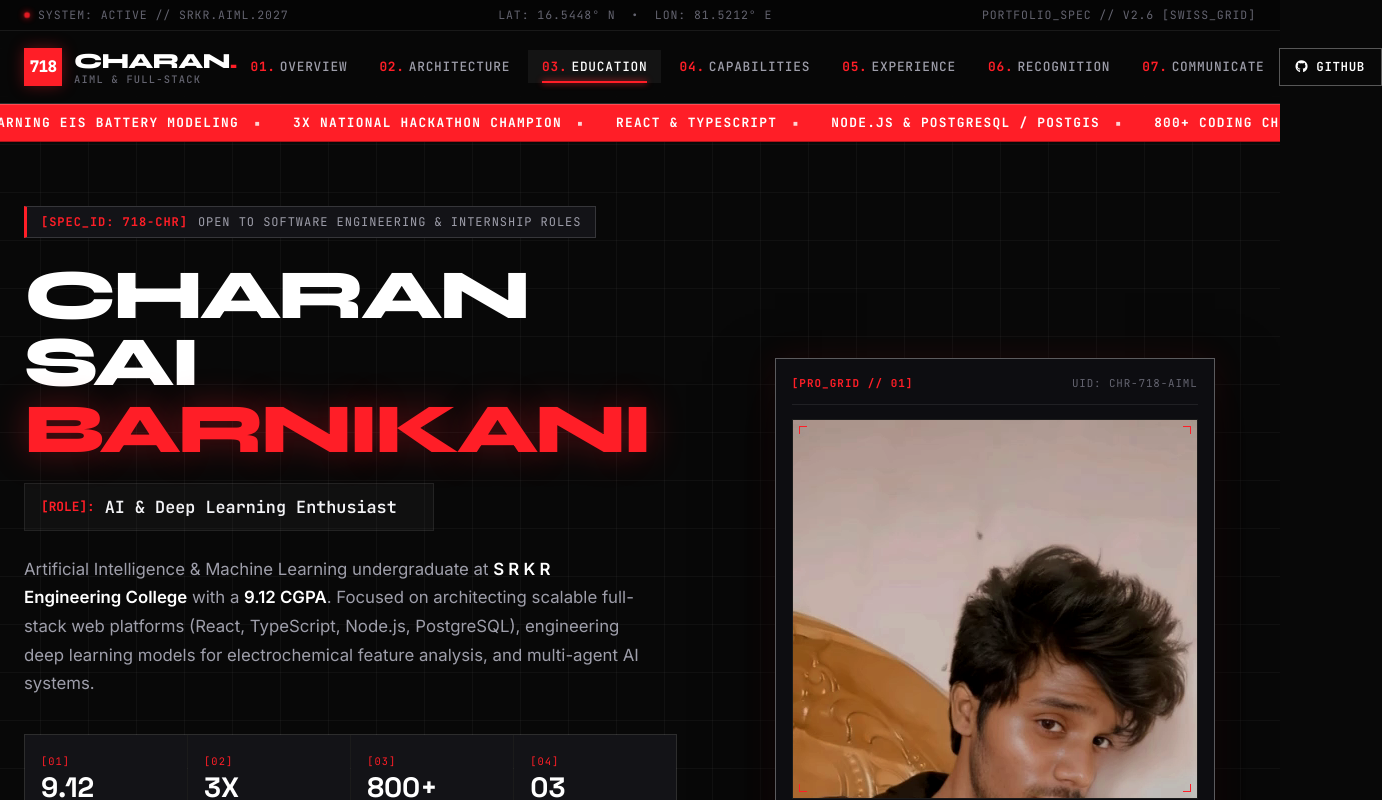
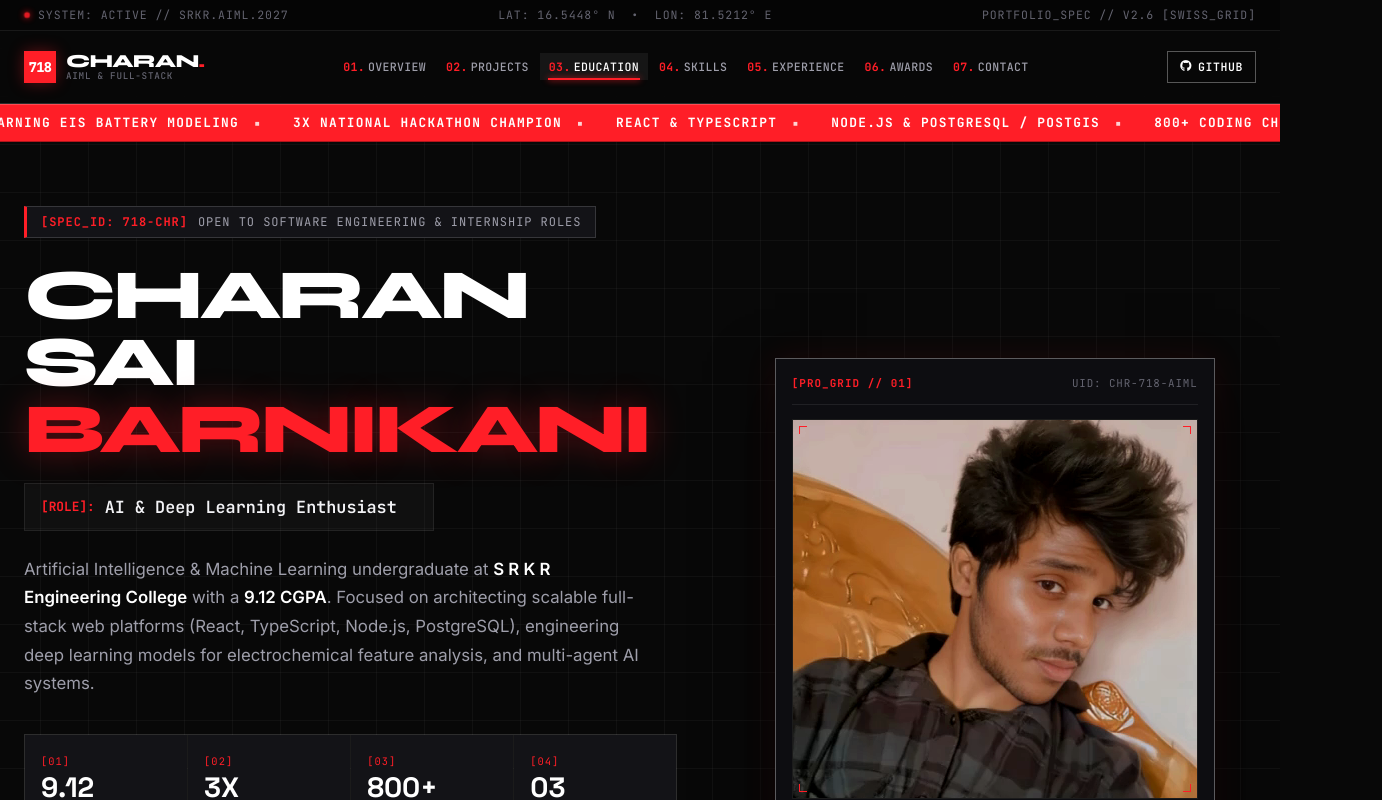
Before and after one commit to Charan-718/Charan-Portfolio, a React (Create React App) app in the folder frontend/: page / in a window 1280 px wide. Shown: the top 800 px of the page, 1382 px wide, since content can reach past the window. Built offline with nearby package versions, Linux system fonts and the light colour scheme.

Commit message:
Refine navbar layout to prevent overlapping and center profile portrait image

```diff
--- a/frontend/src/App.js
+++ b/frontend/src/App.js
@@ -345,12 +345,12 @@ function App() {
   // Navigation Items with Swiss Numbering
   const navLinks = [
     { id: 'hero', num: '01', label: 'Overview' },
-    { id: 'projects', num: '02', label: 'Architecture' },
+    { id: 'projects', num: '02', label: 'Projects' },
     { id: 'education', num: '03', label: 'Education' },
-    { id: 'skills', num: '04', label: 'Capabilities' },
+    { id: 'skills', num: '04', label: 'Skills' },
     { id: 'experience', num: '05', label: 'Experience' },
-    { id: 'achievements', num: '06', label: 'Recognition' },
-    { id: 'contact', num: '07', label: 'Communicate' }
+    { id: 'achievements', num: '06', label: 'Awards' },
+    { id: 'contact', num: '07', label: 'Contact' }
   ];
 
   return (
--- a/frontend/src/index.css
+++ b/frontend/src/index.css
@@ -210,19 +210,21 @@ button {
   align-items: center;
   justify-content: space-between;
   height: var(--header-height);
+  gap: 16px;
 }
 
 /* Brand Logo with Swiss Geometric Mark */
 .logo-brand {
   display: flex;
   align-items: center;
-  gap: 12px;
+  gap: 10px;
   text-align: left;
+  flex-shrink: 0;
 }
 
 .logo-badge {
-  width: 38px;
-  height: 38px;
+  width: 32px;
+  height: 32px;
   background: var(--vermillion);
   color: var(--text-white);
   display: flex;
@@ -230,11 +232,12 @@ button {
   justify-content: center;
   font-family: var(--font-mono);
   font-weight: 800;
-  font-size: 1rem;
+  font-size: 0.85rem;
   letter-spacing: -0.05em;
   position: relative;
   box-shadow: 0 0 15px var(--vermillion-glow);
   transition: transform 0.25s cubic-bezier(0.16, 1, 0.3, 1);
+  flex-shrink: 0;
 }
 
 .logo-brand:hover .logo-badge {
@@ -243,11 +246,12 @@ button {
 
 .logo-text {
   font-family: var(--font-display);
-  font-size: 1.35rem;
+  font-size: 1.15rem;
   font-weight: 800;
   letter-spacing: -0.04em;
   color: var(--text-white);
   text-transform: uppercase;
+  line-height: 1.1;
 }
 
 .logo-dot {
@@ -257,35 +261,38 @@ button {
 .logo-sub {
   display: block;
   font-family: var(--font-mono);
-  font-size: 0.65rem;
+  font-size: 0.58rem;
   color: var(--text-muted);
-  letter-spacing: 0.12em;
+  letter-spacing: 0.08em;
   font-weight: 500;
-  margin-top: -2px;
+  margin-top: -1px;
 }
 
 /* Navigation Links */
 .nav-menu {
   display: flex;
   align-items: center;
-  gap: 4px;
+  gap: 2px;
+  flex-wrap: nowrap;
+  flex-shrink: 1;
 }
 
 .nav-item-link {
   font-family: var(--font-mono);
-  font-size: 0.8rem;
+  font-size: 0.72rem;
   font-weight: 500;
   color: var(--text-secondary);
-  padding: 8px 14px;
-  letter-spacing: 0.06em;
+  padding: 6px 9px;
+  letter-spacing: 0.03em;
   text-transform: uppercase;
   position: relative;
+  white-space: nowrap;
   transition: all 0.2s ease;
 }
 
 .nav-item-index {
   color: var(--vermillion);
-  margin-right: 4px;
+  margin-right: 3px;
   font-weight: 700;
 }
 
@@ -295,15 +302,15 @@ button {
 
 .nav-item-link.active {
   color: var(--text-white);
-  background: rgba(255, 255, 255, 0.05);
+  background: rgba(255, 255, 255, 0.06);
 }
 
 .nav-item-link.active::after {
   content: '';
   position: absolute;
   bottom: 0;
-  left: 14px;
-  right: 14px;
+  left: 8px;
+  right: 8px;
   height: 2px;
   background: var(--vermillion);
   box-shadow: 0 0 6px var(--vermillion);
@@ -312,22 +319,24 @@ button {
 .nav-actions {
   display: flex;
   align-items: center;
-  gap: 12px;
+  gap: 10px;
+  flex-shrink: 0;
 }
 
 .btn-nav-action {
   display: inline-flex;
   align-items: center;
-  gap: 8px;
-  padding: 8px 16px;
+  gap: 6px;
+  padding: 6px 12px;
   background: transparent;
   color: var(--text-white);
   border: 1px solid var(--border-strong);
   font-family: var(--font-mono);
-  font-size: 0.78rem;
+  font-size: 0.72rem;
   font-weight: 600;
   letter-spacing: 0.05em;
   text-transform: uppercase;
+  white-space: nowrap;
   transition: all 0.25s ease;
 }
 
@@ -791,11 +800,11 @@ button {
   width: 100%;
   height: 100%;
   object-fit: cover;
-  object-position: center top;
+  object-position: 50% 50%;
   position: relative;
   z-index: 2;
-  filter: grayscale(20%) contrast(110%);
-  transition: all 0.4s ease;
+  filter: grayscale(10%) contrast(108%);
+  transition: all 0.4s cubic-bezier(0.16, 1, 0.3, 1);
 }
 
 .swiss-poster-frame:hover .poster-profile-img {
```
